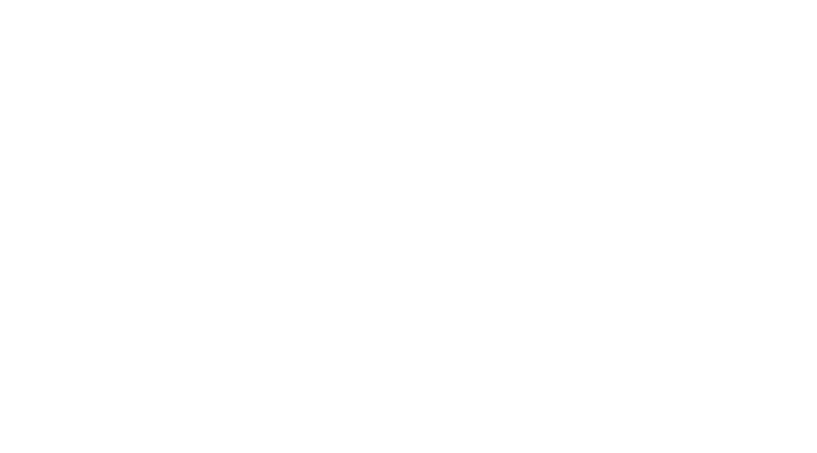
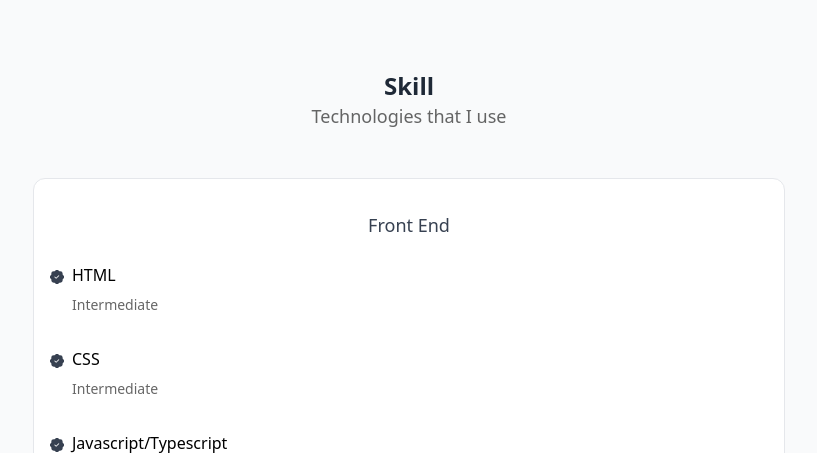
Before and after one commit to patjohntrick/portfolio-v3, a Next.js app: page / in a window 1280 px wide. Shown: the part 1430-1883 px from the top of the page, without its empty margins (231-1048 px from the left). Before the commit the page ends 1428 px from the top, so only its background shows below. Built offline with nearby package versions, Linux system fonts and the light colour scheme.

Commit message:
skill section

```diff
--- a/components/StyledPicContainer.tsx
+++ b/components/StyledPicContainer.tsx
@@ -13,7 +13,7 @@
 }: StyledPicContainerProps) => {
   return (
     <div
-      className={`border-[1px] h-[280px] w-[280px] rounded bg-white overflow-hidden ${className}`}
+      className={`border-[1px] h-[280px] w-[280px] rounded-xl bg-white overflow-hidden ${className}`}
     >
       <img src={imagePath} alt={NAME} className="object-cover h-full w-full" />
     </div>
--- a/components/StyledSection.tsx
+++ b/components/StyledSection.tsx
@@ -5,7 +5,7 @@
 
 export const StyledSection = ({ children, className }: StyledSectionProps) => {
   return (
-    <div className={` max-w-[800px] m-auto pb-6 px-6 ${className}`}>
+    <div className={` max-w-[800px] m-auto pb-24 px-6 ${className}`}>
       {children}
     </div>
   );
--- /dev/null
+++ b/components/StyledSkillPaper.tsx
@@ -0,0 +1,36 @@
+import { BsPatchCheckFill } from "react-icons/bs";
+import { StyledParagraph } from "./StyledParagraph";
+
+type SkillsProps = {
+  skill: string;
+  level?: string;
+};
+
+type StyledSkillsPaperProps = {
+  skills: SkillsProps[];
+  title: any;
+};
+
+export const StyledSkillPaper = ({ skills, title }: StyledSkillsPaperProps) => {
+  return (
+    <div className=" bg-white border-[1px] rounded-xl p-4 w-full">
+      <StyledParagraph
+        text={title}
+        className=" text-center mb-6 text-gray-700 mt-4"
+      />
+      <div>
+        {skills.map((value, index) => (
+          <div key={index} className="flex items-start gap-2 mb-8">
+            <BsPatchCheckFill className="mt-[7px] text-sm text-gray-700" />
+            <div>
+              <p className="mb-2">{value.skill}</p>
+              {value.level && (
+                <p className="text-black/60 text-sm">{value.level}</p>
+              )}
+            </div>
+          </div>
+        ))}
+      </div>
+    </div>
+  );
+};
--- a/components/index.ts
+++ b/components/index.ts
@@ -8,3 +8,4 @@
 export { StyledSectionTitle } from "./StyledSectionTitle";
 export { StyledPaper } from "./StyledPaper";
 export { StyledPicContainer } from "./StyledPicContainer";
+export { StyledSkillPaper } from "./StyledSkillPaper";
--- a/constant/Strings.ts
+++ b/constant/Strings.ts
@@ -1,4 +1,4 @@
-export const Strings = {
+export const Messages = {
   // button text
   SAY_HELLO: "Say hello",
   CV: "Download CV",
@@ -20,4 +20,111 @@
   FOCUS: "Focus",
   PASSIONATE: "Passionate",
   TECH_SAVVY: "Tech-savvy",
+
+  // skills info
+  SKILL: "Skill",
+  TECHNOLOGIES: "Technologies that I use",
+  FRONT_END: "Front End",
+  HTML: "HTML",
+  CSS: "CSS",
+  JAVASCRIPT: "Javascript",
+  TAILWIND: "Tailwind",
+  REACT_NEXT: "Reactjs/Nextjs",
+  BACKEND: "Backend",
+  EXPRESS: "ExpressJS",
+  NEST: "NestJS",
+  POSTGRES: "PostgreSQL",
+  MONGO: "MongoDB",
+  FIREBASE: "Firebase",
+  // other tools
+  GIT: "Git",
+  GITHUB: "Github/Bitbucket",
+  POSTMAN: "Postman",
+  CANVA: "Canva",
+  FIGMA: "Figma",
+  PHOTOSHOP: "Photoshop",
 };
+
+export const FRONT_END = [
+  {
+    skill: "HTML",
+    level: "Intermediate",
+  },
+  {
+    skill: "CSS",
+    level: "Intermediate",
+  },
+  {
+    skill: "Javascript/Typescript",
+    level: "Basic",
+  },
+  {
+    skill: "Tailwind",
+    level: "Intermediate",
+  },
+  {
+    skill: "ReactJS/NextJS",
+    level: "Basic",
+  },
+];
+
+export const BACK_END = [
+  {
+    skill: "Javascript/Typescript",
+    level: "Basic",
+  },
+  {
+    skill: "ExpressJS",
+    level: "Basic",
+  },
+  {
+    skill: "NestJS",
+    level: "Basic",
+  },
+  {
+    skill: "PostgreSQL",
+    level: "Basic",
+  },
+  {
+    skill: "MongoDB",
+    level: "Basic",
+  },
+  {
+    skill: "Firebase",
+    level: "Basic",
+  },
+];
+
+export const OTHER_TOOLS = [
+  {
+    skill: "Git",
+    level: "Intermediate",
+  },
+  {
+    skill: "Github/Bitbucket",
+    level: "Intermediate",
+  },
+  {
+    skill: "Postman",
+    level: "Intermediate",
+  },
+  {
+    skill: "Canva",
+    level: "Basic",
+  },
+  {
+    skill: "Figma",
+    level: "Basic",
+  },
+  {
+    skill: "PhotoShop",
+    level: "Basic",
+  },
+];
+
+export const Strings = {
+  ...Messages,
+  FRONT_END,
+  BACK_END,
+  OTHER_TOOLS,
+};
--- a/content/Content.tsx
+++ b/content/Content.tsx
@@ -2,6 +2,7 @@
 import { StyledNavigation } from "../components";
 import { AboutSection } from "./AboutSection";
 import { BannerSection } from "./BannerSection";
+import { SkillsSection } from "./SkillsSection";
 
 export const Content = () => {
   const [toggle, setToggle] = useState(false);
@@ -15,6 +16,7 @@
       <StyledNavigation toggleStatus={toggle} toggleAction={handleToggle} />
       <BannerSection />
       <AboutSection />
+      <SkillsSection />
     </div>
   );
 };
--- /dev/null
+++ b/content/SkillsSection.tsx
@@ -0,0 +1,18 @@
+import { StyledSection, StyledSectionTitle } from "../components";
+import { StyledSkillPaper } from "../components";
+import { Strings, FRONT_END, BACK_END, OTHER_TOOLS } from "../constant/Strings";
+
+const { SKILL, TECHNOLOGIES } = Strings;
+
+export const SkillsSection = () => {
+  return (
+    <StyledSection>
+      <StyledSectionTitle title={SKILL} subTitle={TECHNOLOGIES} />
+      <div className="flex flex-wrap gap-6 justify-center">
+        <StyledSkillPaper title={"Front End"} skills={FRONT_END} />
+        <StyledSkillPaper title="Backend" skills={BACK_END} />
+        <StyledSkillPaper title="Other tools" skills={OTHER_TOOLS} />
+      </div>
+    </StyledSection>
+  );
+};
```
